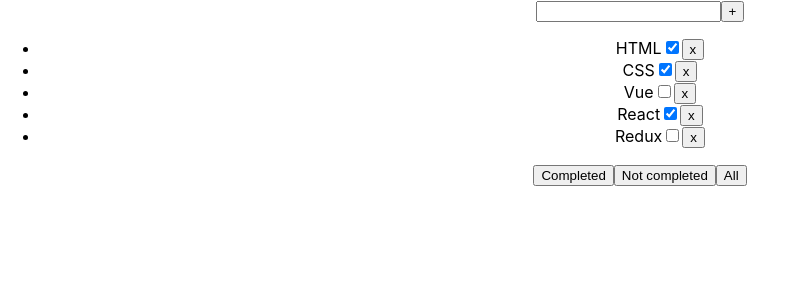
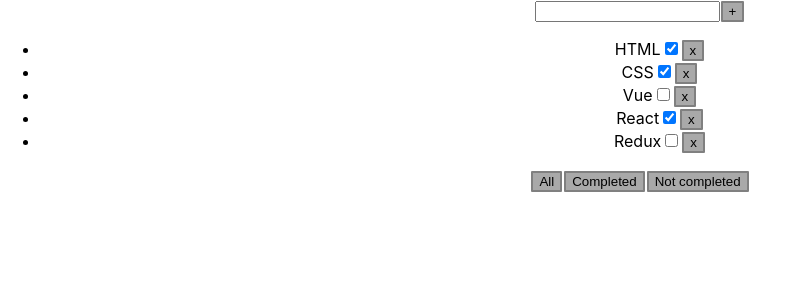
Before and after one commit to dktwho/callback-practice-dop-2-styled-components, a React (Create React App) app: page / in a window 1280 px wide. Shown: the top 300 px of the page, without its empty margins (0-789 px from the left). Built offline with nearby package versions, Linux system fonts and the light colour scheme; the HTML template or start-up script is replaced by a standard one.

Commit message:
add styled components, add style for Button component

```diff
--- a/package.json
+++ b/package.json
@@ -10,10 +10,12 @@
     "@types/node": "^16.18.38",
     "@types/react": "^18.2.14",
     "@types/react-dom": "^18.2.6",
+    "@types/styled-components": "^5.1.26",
     "@types/uuid": "^9.0.2",
     "react": "^18.2.0",
     "react-dom": "^18.2.0",
     "react-scripts": "5.0.1",
+    "styled-components": "^6.0.3",
     "typescript": "^4.9.5",
     "uuid": "^9.0.0",
     "web-vitals": "^2.1.4"
--- a/src/App.tsx
+++ b/src/App.tsx
@@ -53,7 +53,7 @@
 
     return (
         <div className="App">
-            <Todolist todos={taskForTodoList} addTodo={addTodo} removeTodo={removeTodo} filterTodos={filterTodos}/>
+            <Todolist todos={taskForTodoList} addTodo={addTodo} removeTodo={removeTodo} filterTodos={filterTodos} filter={filter}/>
         </div>
     );
 }
--- a/src/components/Button.tsx
+++ b/src/components/Button.tsx
@@ -1,18 +1,25 @@
 import React from 'react';
+import styled from "styled-components";
 
 type ButtonPropsType = {
     name: string
     callBack: () => void
 }
-const Button = ({name, callBack}: ButtonPropsType) => {
-
+export const Button = ({name, callBack}: ButtonPropsType) => {
     const callBackHandler = () => {
         callBack()
     }
-
     return (
-        <button onClick={callBackHandler}>{name}</button>
+        <Btn onClick={callBackHandler}>{name}</Btn>
     );
 };
 
-export default Button;
+
+export const Btn = styled.button`
+  background-color: darkgray;
+  border-radius: 1px;
+  border: 2px solid gray;
+  color: gray;
+  margin: 1px;
+  color: black;
+`
--- a/src/components/Todolist.tsx
+++ b/src/components/Todolist.tsx
@@ -1,6 +1,7 @@
 import React, {ChangeEvent, KeyboardEvent, useState} from 'react';
 import {FilterValuesType, TodosType} from "../App";
-import Button from "./Button";
+import {Button} from "./Button";
+import styled from "styled-components";
 
 
 export type PropsType = {
@@ -8,8 +9,9 @@
     addTodo: (value: string) => void
     removeTodo: (id: string) => void
     filterTodos: (value: FilterValuesType) => void
+    filter: FilterValuesType
 }
-export const Todolist = ({todos, addTodo, removeTodo, filterTodos}: PropsType) => {
+export const Todolist = ({todos, addTodo, removeTodo, filterTodos, filter}: PropsType) => {
     const [value, setValue] = useState<string>('')
 
 
@@ -44,9 +46,7 @@
         filterTodos(false)
     }
 
-
     const result = todos.map((todo) => {
-
         const removeTaskHandler = () => {
             removeTodo(todo.id)
         }
@@ -60,6 +60,7 @@
         )
     })
 
+
     return (
         <div>
             <input
@@ -72,9 +73,9 @@
             <ul>
                 {result}
             </ul>
+            <Button callBack={() => onAllFilterHandler()} name={'All'}/>
             <Button callBack={() => onCompletedFilterHandler()} name={'Completed'}/>
             <Button callBack={() => onUnCompletedFilterHandler()} name={'Not completed'}/>
-            <Button callBack={() => onAllFilterHandler()} name={'All'}/>
         </div>
     );
 };
```
Also changed, not shown: 1 other file (tests, documents, lock files or other folders).
